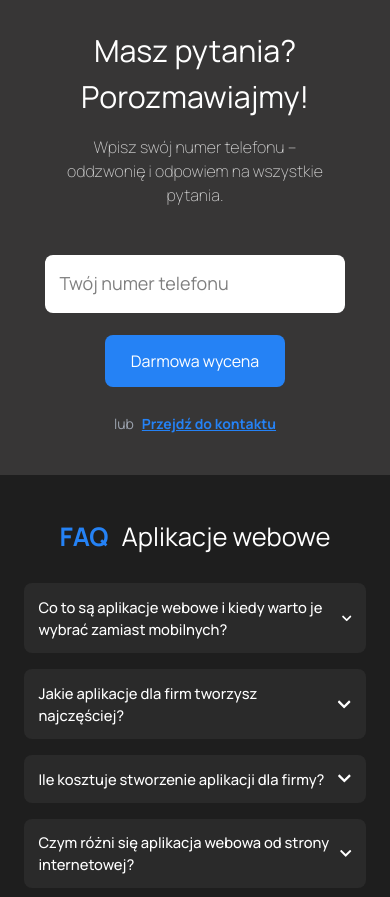
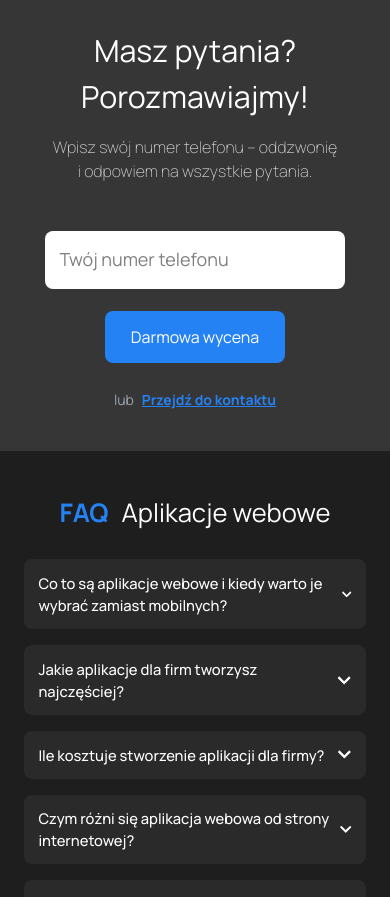
Before and after one commit to Grzegorz-dev/moja-strona-de, a Next.js app: page /aplikacje in a window 390 px wide. Shown: the part 4820-5717 px from the top of the page. Built offline with nearby package versions, Linux system fonts and the light colour scheme.

Commit message:
Poprawki

```diff
--- a/src/app/aplikacje/aplikacje.module.css
+++ b/src/app/aplikacje/aplikacje.module.css
@@ -1188,7 +1188,6 @@
 
   .ctaSection p {
     font-size: 16px;
-    max-width: 80%;
     margin-left: auto;
     margin-right: auto;
   }
--- a/src/app/stronywww/stronaWww.module.css
+++ b/src/app/stronywww/stronaWww.module.css
@@ -1009,7 +1009,6 @@
 
   .ctaSection p {
     font-size: 16px;
-    max-width: 80%;
     margin-left: auto;
     margin-right: auto;
   }
```
